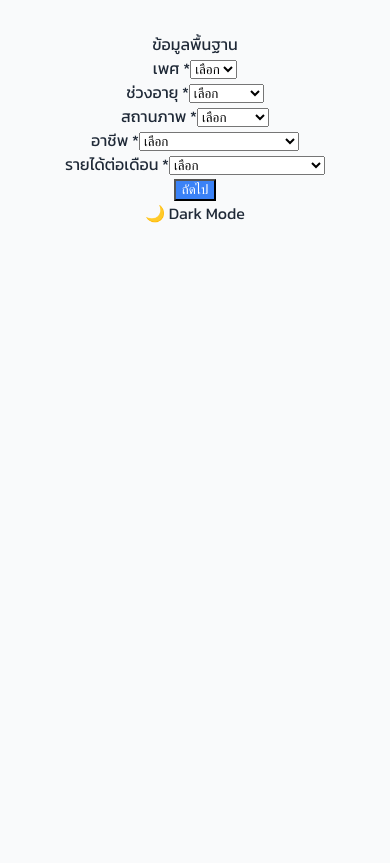
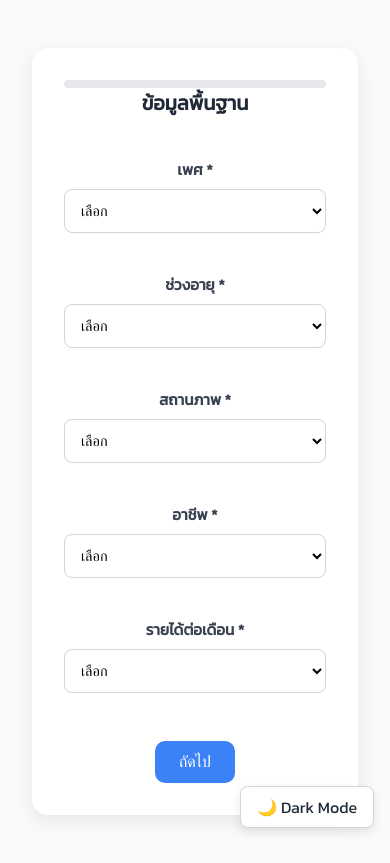
Before and after one commit to tasuke567/brand-predictor, a React (Vite) app: page / in a window 390 px wide. Built offline with nearby package versions, Linux system fonts and the light colour scheme.

Commit message:
style: enhance CSS structure; add responsive design elements and improve modal styling

```diff
--- a/src/styles/index.css
+++ b/src/styles/index.css
@@ -1,4 +1,4 @@
-/* === GLOBAL THEME & DARK MODE === */
+/* Google Fonts */
 @import url("https://fonts.googleapis.com/css2?family=Kanit&display=swap");
 
 :root {
@@ -36,107 +36,293 @@ body.dark {
   --color-toast-shadow: rgba(255, 255, 255, 0.1);
 }
 
-body.light.apple {
-  --color-bg: #f5f5f7;
-  --color-text: #1c1c1e;
-  --color-primary: #3a3a3c;
+button {
+  background-color: var(--color-primary);
 }
 
-body.dark.apple {
-  --color-bg: #1c1c1e;
-  --color-text: #ffffff;
-  --color-primary: #f5f5f7;
+.retry-button:hover {
+  background-color: var(--color-primary-hover);
 }
 
-body.light.samsung {
-  --color-bg: #e0f2fe;
-  --color-text: #1e3a8a;
-  --color-primary: #2563eb;
+.container {
+  max-width: 960px;
+  margin: 1rem auto;
+  padding: 2rem;
+  background-color: var(--color-card);
+  border-radius: 16px;
+  box-shadow: 0 6px 20px rgba(0, 0, 0, 0.08);
+  transition: background-color 0.3s;
 }
 
-body.dark.samsung {
-  --color-bg: #0f172a;
-  --color-text: #e2e8f0;
-  --color-primary: #93c5fd;
+.form {
+  display: flex;
+  flex-direction: column;
+  gap: 2rem;
 }
 
-body.light.xiaomi {
-  --color-bg: #fff7ed;
-  --color-text: #9a3412;
-  --color-primary: #f97316;
+.progress-wrapper {
+  height: 8px;
+  background-color: #e5e7eb;
+  border-radius: 9999px;
+  overflow: hidden;
 }
 
-body.dark.xiaomi {
-  --color-bg: #1f2937;
-  --color-text: #fef3c7;
-  --color-primary: #fdba74;
+.progress-bar {
+  height: 100%;
+  background: linear-gradient(to right, #60a5fa, #2563eb);
+  transition: width 0.3s ease-in-out;
 }
 
-body.light.oppo {
-  --color-bg: #f3e8ff;
-  --color-text: #4c1d95;
-  --color-primary: #7c3aed;
+.form-section-rows {
+  display: none;
 }
 
-body.dark.oppo {
-  --color-bg: #2a223a;
-  --color-text: #f9f5ff;
-  --color-primary: #d8b4fe;
+.form-step-active {
+  display: flex;
+  flex-direction: column;
+  gap: 2rem;
 }
 
-body.light.vivo {
-  --color-bg: #ecfeff;
-  --color-text: #0e7490;
-  --color-primary: #06b6d4;
+@media (min-width: 768px) {
+  .form-section-rows {
+    flex-direction: row;
+    justify-content: space-between;
+  }
+  .form-section-left,
+  .form-section-right {
+    flex: 1;
+  }
+  .form-section-left {
+    padding-right: 1rem;
+  }
+  .form-section-right {
+    padding-left: 1rem;
+  }
 }
 
-body.dark.vivo {
-  --color-bg: #0f172a;
-  --color-text: #ccfbf1;
-  --color-primary: #67e8f9;
+.form-section-title {
+  font-size: 1.25rem;
+  font-weight: bold;
+  margin-bottom: 0.5rem;
+  color: var(--color-text);
 }
 
-/* === UTILITY CLASSES === */
-button {
+.form-group {
+  display: flex;
+  flex-direction: column;
+  margin-bottom: 0.5rem;
+  position: relative;
+}
+
+.form-label {
+  margin-bottom: 0.5rem;
+  font-weight: 600;
+  color: #374151;
+  font-size: 0.95rem;
+}
+
+.form-select {
+  padding: 0.75rem;
+  border-radius: 8px;
+  border: 1px solid var(--color-border);
+  font-size: 0.9rem;
+  background-color: white;
+  transition: border-color 0.2s;
+}
+
+.form-select:focus {
+  border-color: var(--color-primary);
+  outline: none;
+}
+
+.form-error {
+  border-color: var(--color-error);
+  animation: shake 0.2s ease-in-out 2;
+}
+
+@keyframes shake {
+  0% {
+    transform: translateX(0);
+  }
+  25% {
+    transform: translateX(-4px);
+  }
+  50% {
+    transform: translateX(4px);
+  }
+  75% {
+    transform: translateX(-4px);
+  }
+  100% {
+    transform: translateX(0);
+  }
+}
+
+.checkbox-group {
+  display: flex;
+  flex-wrap: wrap;
+  gap: 0.75rem;
+}
+
+.checkbox-label {
+  display: flex;
+  align-items: center;
+  gap: 0.5rem;
+  font-size: 0.95rem;
+}
+
+.error-text {
+  color: var(--color-error);
+  font-size: 0.875rem;
+  margin-top: 0.25rem;
+}
+
+.submit-button,
+.step-button {
   background-color: var(--color-primary);
   color: white;
-  transition: background-color 0.3s ease;
+  padding: 0.75rem 1.5rem;
+  border: none;
+  border-radius: 10px;
+  font-size: 1rem;
+  cursor: pointer;
+  transition: background-color 0.3s;
 }
 
-.retry-button:hover,
 .submit-button:hover,
 .step-button:hover {
   background-color: var(--color-primary-hover);
 }
 
-#root {
-  max-width: 1280px;
-  margin: 0 auto;
-  padding: 2rem;
-  text-align: center;
+.form-submit-wrapper {
+  display: flex;
+  justify-content: center;
+  gap: 1rem;
+  margin-top: 0.5rem;
 }
 
-.logo {
-  height: 6em;
-  padding: 1.5em;
-  transition: filter 300ms;
+.modal {
+  position: fixed;
+  top: 0;
+  left: 0;
+  width: 100vw;
+  height: 100vh;
+  background: var(--color-modal-bg);
+  display: flex;
+  align-items: center;
+  justify-content: center;
+  z-index: 1000;
+  overflow-y: auto;
+  padding: 1rem;
 }
 
-.logo:hover {
-  filter: drop-shadow(0 0 2em #646cffaa);
+.modal-content {
+  max-height: 90vh; /* ✅ ไม่เกินความสูงหน้าจอ */
+  overflow-y: auto; /* ✅ ถ้าเกิน ให้ scroll */
+  background-color: var(--color-card);
+  padding: 2rem;
+  border-radius: 12px;
+  box-shadow: 0 8px 30px rgba(0, 0, 0, 0.2);
+  text-align: center;
+  max-width: 600px;
+  width: 100%;
+  animation: slideUp 0.4s ease-out;
 }
 
-.spinner {
-  width: 56px;
-  height: 56px;
-  border: 6px solid #cbd5e1;
-  border-top-color: var(--color-primary);
-  border-radius: 50%;
-  animation: spin 1s linear infinite;
+@keyframes slideUp {
+  from {
+    transform: translateY(50px);
+    opacity: 0;
+  }
+  to {
+    transform: translateY(0);
+    opacity: 1;
+  }
 }
 
-@keyframes spin {
-  to {
-    transform: rotate(360deg);
+.modal-close {
+  position: absolute;
+  top: 0.75rem;
+  right: 1rem;
+  font-size: 1.5rem;
+  cursor: pointer;
+  color: #6b7280;
+}
+
+.modal-text {
+  font-size: 1.25rem;
+  font-weight: bold;
+  color: var(--color-primary-hover);
+}
+
+/* Toggle dark mode helper class */
+.toggle-dark {
+  position: fixed;
+  bottom: 1rem;
+  right: 1rem;
+  background: var(--color-card);
+  border: 1px solid var(--color-border);
+  border-radius: 8px;
+  padding: 0.5rem 1rem;
+  cursor: pointer;
+  box-shadow: 0 4px 10px rgba(0, 0, 0, 0.1);
+}
+
+/* Toast notification */
+.toast {
+  position: fixed;
+  bottom: 2rem;
+  left: 50%;
+  transform: translateX(-50%);
+  background-color: var(--color-toast-bg);
+  color: var(--color-text);
+  padding: 1rem 1.5rem;
+  border-radius: 10px;
+  box-shadow: 0 6px 20px var(--color-toast-shadow);
+  z-index: 1001;
+  animation: fadeInOut 3s ease-in-out;
+}
+
+@keyframes fadeInOut {
+  0% {
+    opacity: 0;
+    transform: translateY(20px) translateX(-50%);
+  }
+  10% {
+    opacity: 1;
+    transform: translateY(0) translateX(-50%);
+  }
+  90% {
+    opacity: 1;
+    transform: translateY(0) translateX(-50%);
+  }
+  100% {
+    opacity: 0;
+    transform: translateY(20px) translateX(-50%);
   }
 }
+
+.fade-transition {
+  animation: fadeIn 0.3s ease-in-out;
+}
+
+@keyframes fadeIn {
+  from {
+    opacity: 0;
+    transform: translateY(10px);
+  }
+  to {
+    opacity: 1;
+    transform: translateY(0);
+  }
+}
+
+.csv-preview {
+  background: #f3f4f6;
+  padding: 1rem;
+  border-radius: 8px;
+  margin-top: 1rem;
+  white-space: pre-wrap;
+  font-family: monospace;
+  font-size: 0.9rem;
+}
```
